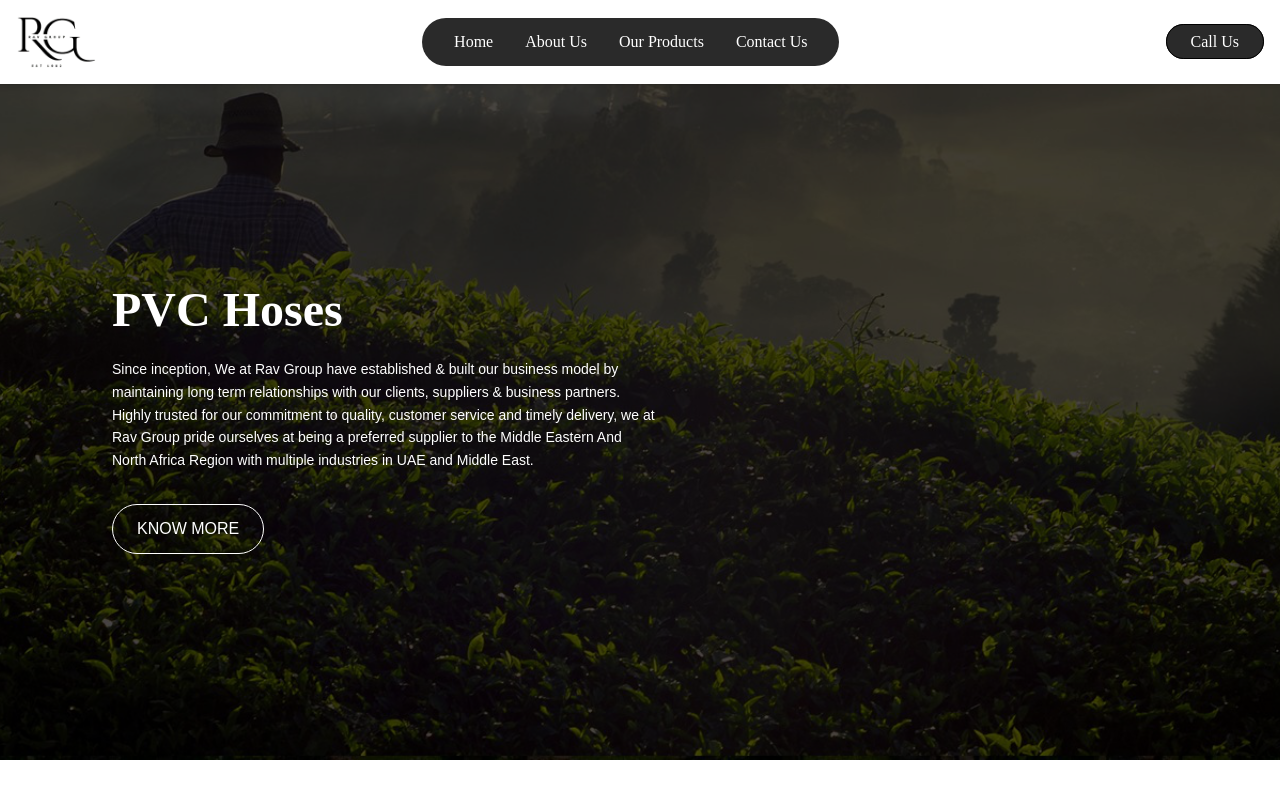
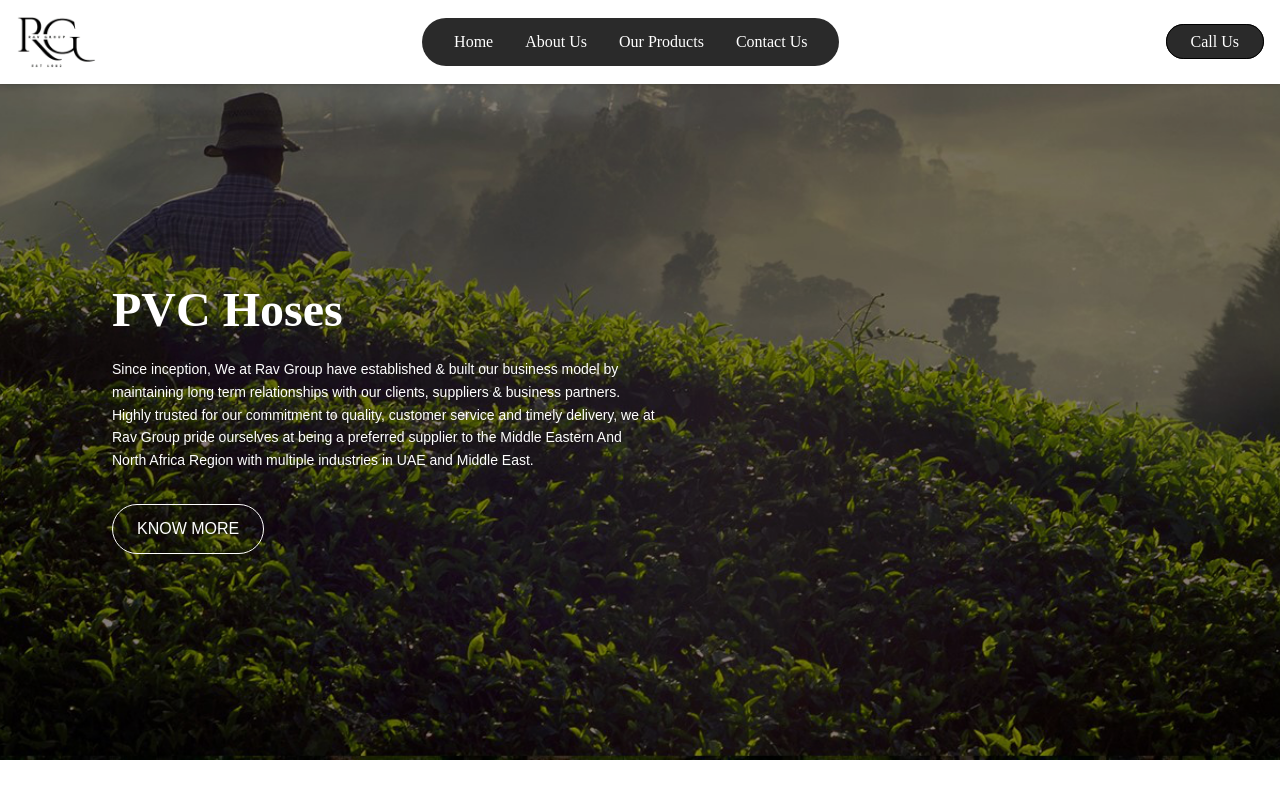
Before and after one commit to AQITPvtLtd/brightchoice, a Next.js app: page / in a window 1280 px wide. Shown: the top 800 px of the page. Built offline with nearby package versions, Linux system fonts and the light colour scheme.

Commit message:
add changes

```diff
--- a/src/components/homepage/Banner.jsx
+++ b/src/components/homepage/Banner.jsx
@@ -15,7 +15,7 @@
       />
 
       {/* Overlay */}
-      <div className="absolute inset-0 bg-black/50"></div>
+      <div className="absolute inset-0 bg-black/10"></div>
 
       {/* Content */}
       <div className="relative z-10 flex flex-col justify-center h-full px-6 sm:px-12 md:px-20 lg:px-28 text-white max-w-3xl">
```
